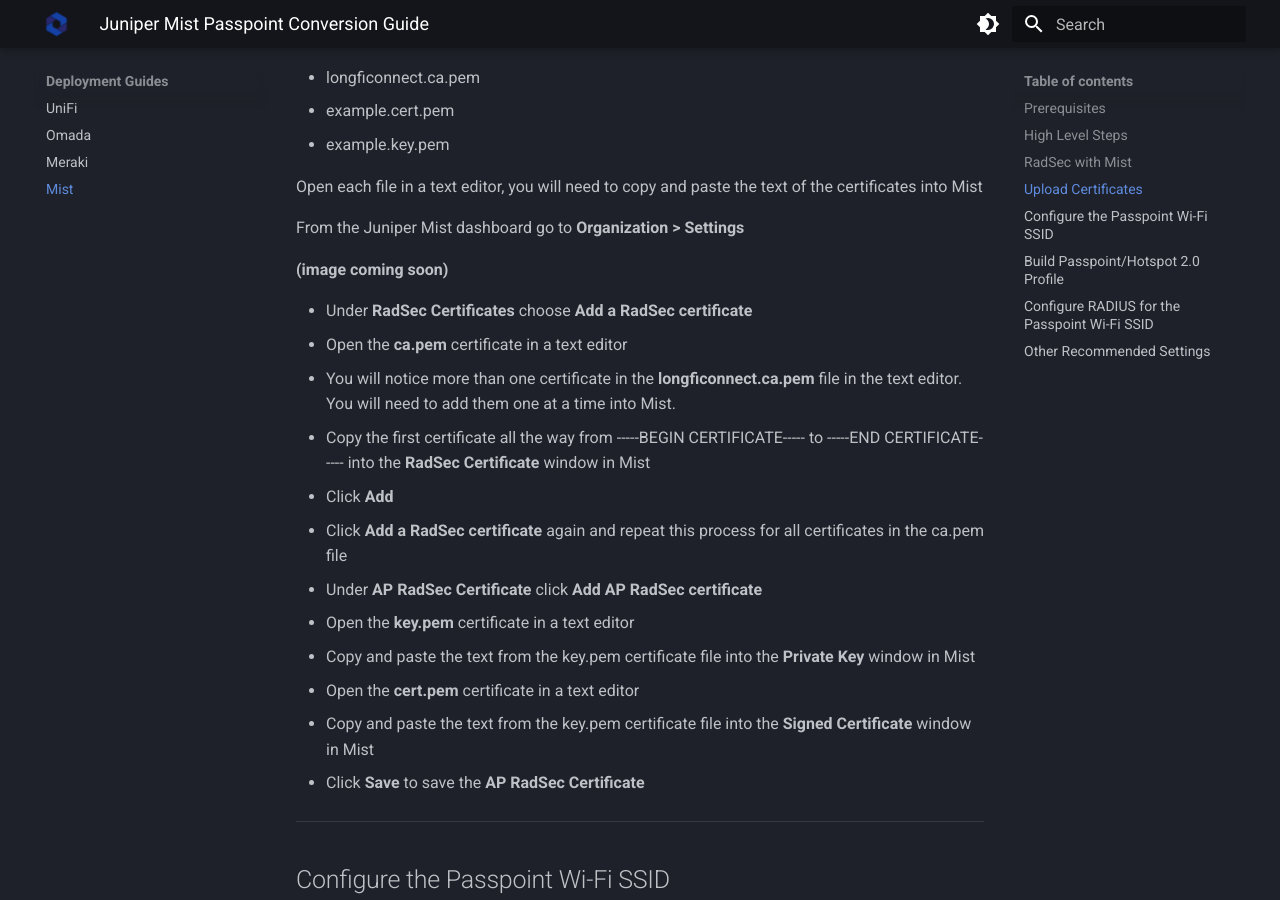
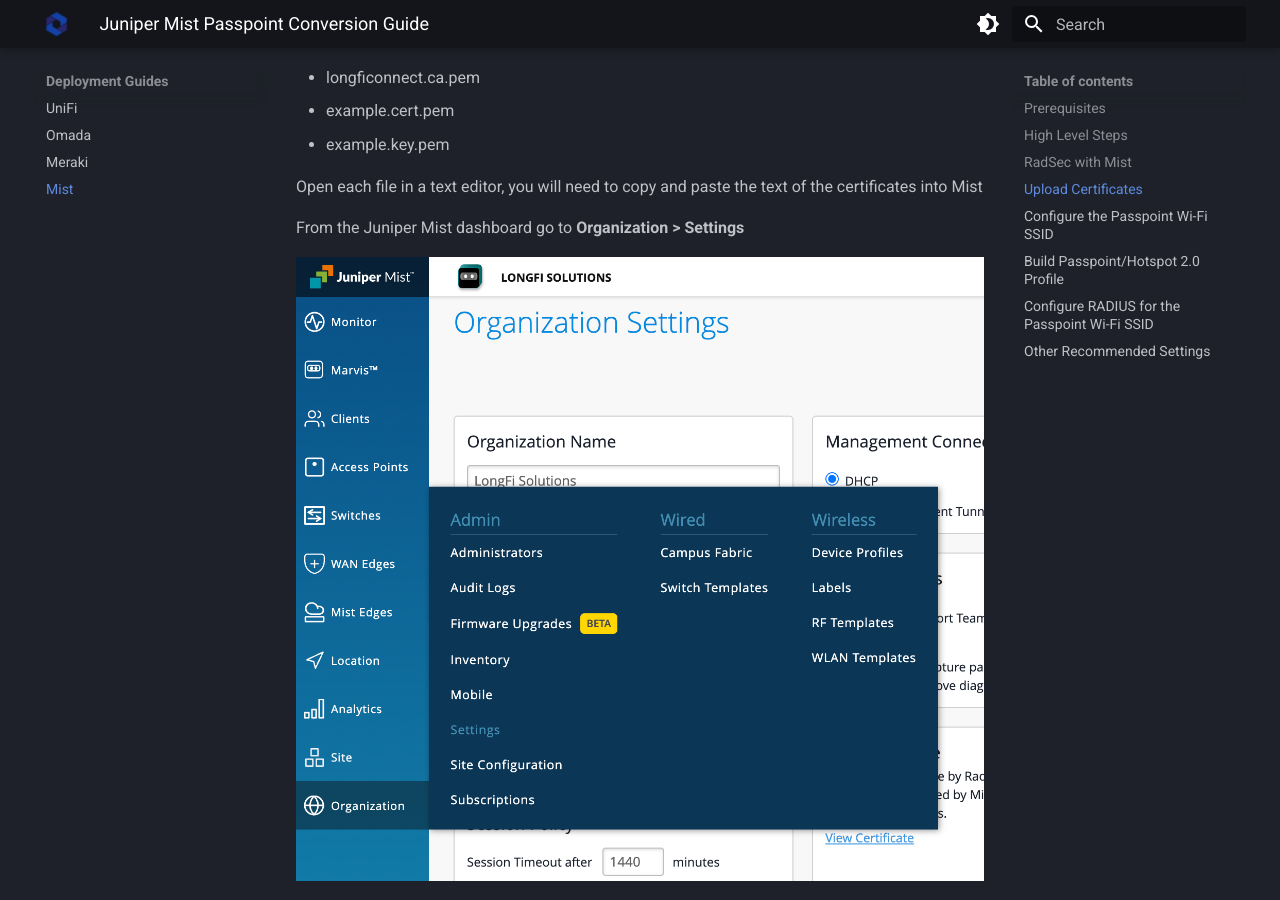
Before and after one commit to LongFi-Solutions/longfi-solutions.github.io, an MkDocs documentation site: the page built from docs/deployment/mist.md, in a window 1280 px wide and 900 px high, scrolled down 1602 px. Built offline with MkDocs 1.6.1 and Material for MkDocs 9.7.7, drawn with Linux system fonts in a browser that asks for light colours.

Commit message:
Update Deployment Guides “mist” +1

```diff
--- a/docs/deployment/mist.md
+++ b/docs/deployment/mist.md
@@ -57,7 +57,7 @@ Open each file in a text editor, you will need to copy and paste the text of the
 
 From the Juniper Mist dashboard go to **Organization > Settings**
 
-**(image coming soon)**
+![](/assets/images/Mist-1-Certificates-1.png)
 
 - Under **RadSec Certificates** choose **Add a RadSec certificate**
 - Open the **ca.pem** certificate in a text editor
```
Also changed, not shown: docs/assets/images/Mist-1-Certificates-1.png (added).
